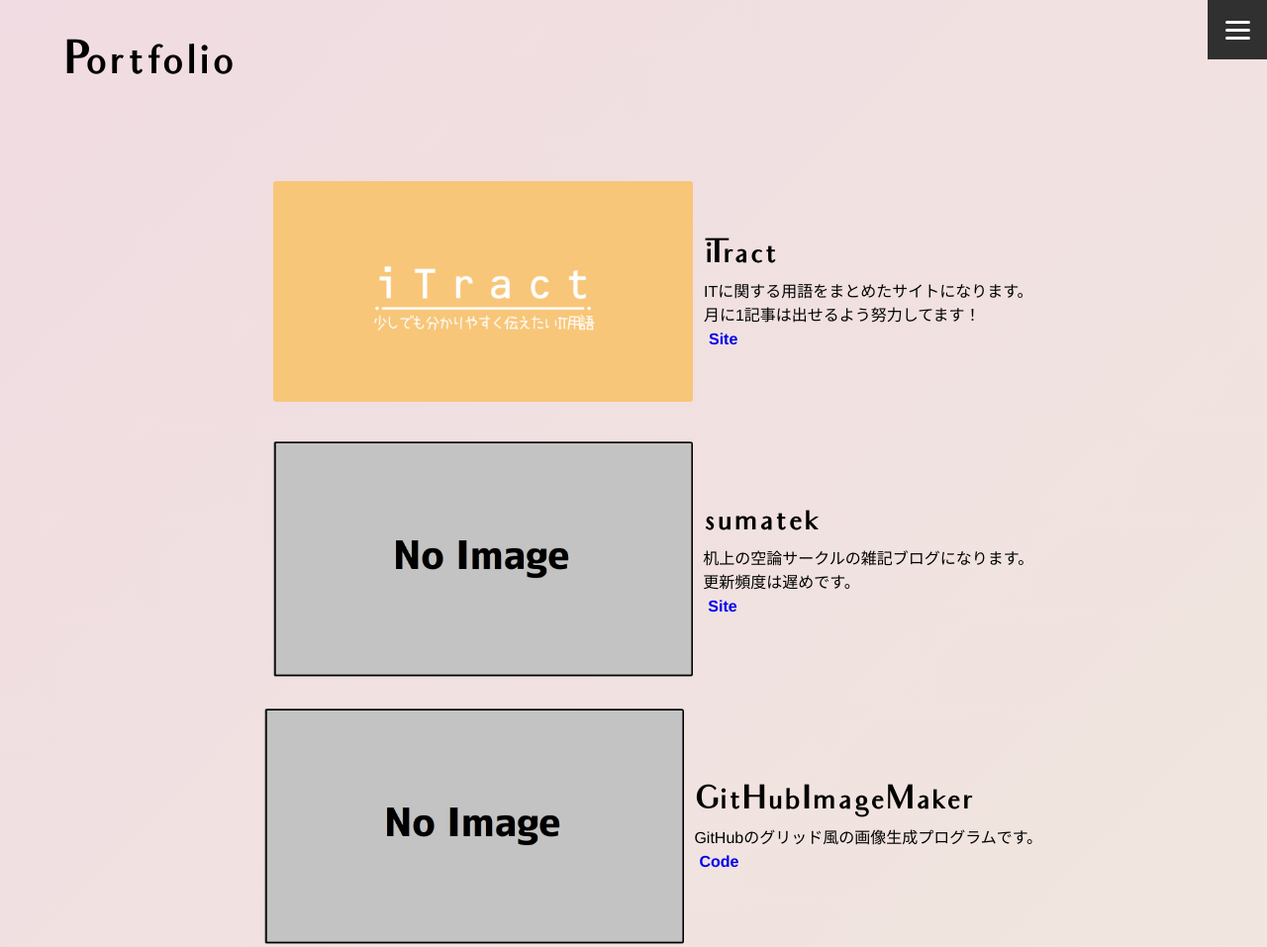
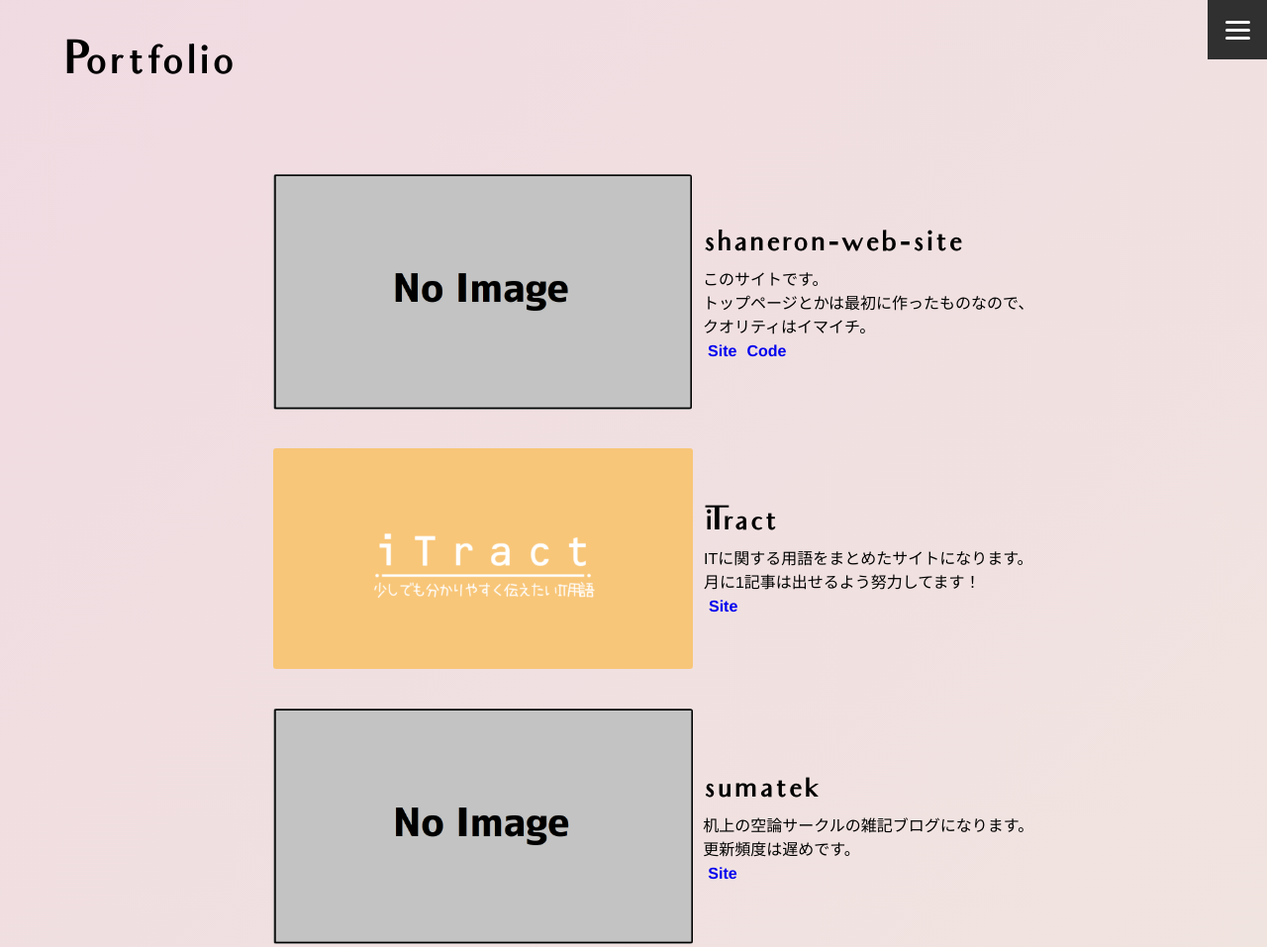
Before and after one commit to Unigmos/shaneron-web-page, a plain HTML site: page portfolio/portfolio.html in a window 1280 px wide. Shown: the top 957 px of the page at 99% size. Drawn offline with nearby package versions, Linux system fonts and the light colour scheme; some packages are replaced by stand-ins of ours; a script that the page names is missing.

Commit message:
Update portfolio.html

```diff
--- a/portfolio/portfolio.html
+++ b/portfolio/portfolio.html
@@ -58,6 +58,27 @@
 				<div class="text-box" id="divtext">
 					<div class="template-box">
 						<div class="template-image">
+							<img src="images/no_image.png" alt="shaneron-web-site_logo">
+						</div>
+						<div class="template-content">
+							<div class="template-title">
+								<h2>shaneron-web-site</h2>
+							</div>
+							<div class="template-sentence">
+								<p>このサイトです。<br>
+									トップページとかは最初に作ったものなので、<br>
+									クオリティはイマイチ。
+								</p>
+							</div>
+							<div class="template-link">
+								<a class="template-button under-line" href="https://shaneron-web-site.web.app/">Site</a>
+								<a class="template-button under-line" href="https://github.com/Unigmos/shaneron-web-page">Code</a>
+							</div>
+						</div>
+					</div>
+
+					<div class="template-box">
+						<div class="template-image">
 							<img src="images/it-sumahotektek.png" alt="iTract_logo">
 						</div>
 						<div class="template-content">
@@ -96,7 +117,7 @@
 
 					<div class="template-box">
 						<div class="template-image">
-							<img src="images/no_image.png" alt="sumahotektek_logo">
+							<img src="images/no_image.png" alt="github_image_maker_logo">
 						</div>
 						<div class="template-content">
 							<div class="template-title">
@@ -132,9 +153,9 @@
 
 				</div>
 			</div>
-			<!---<ul class="circles" id="c"><li></li><li></li><li></li><li></li><li></li><li></li><li></li><li></li><li></li><li></li></ul>--->
 		</article>
-		<footer class="site-headfooter">
+		<footer>
+			<p>(c) 2021 Shaneron</p>
 		</footer>
 		<script type="text/javascript" src="js/size.js"></script>
 		<script type="text/javascript" src="js/fade-in.js"></script>
```
